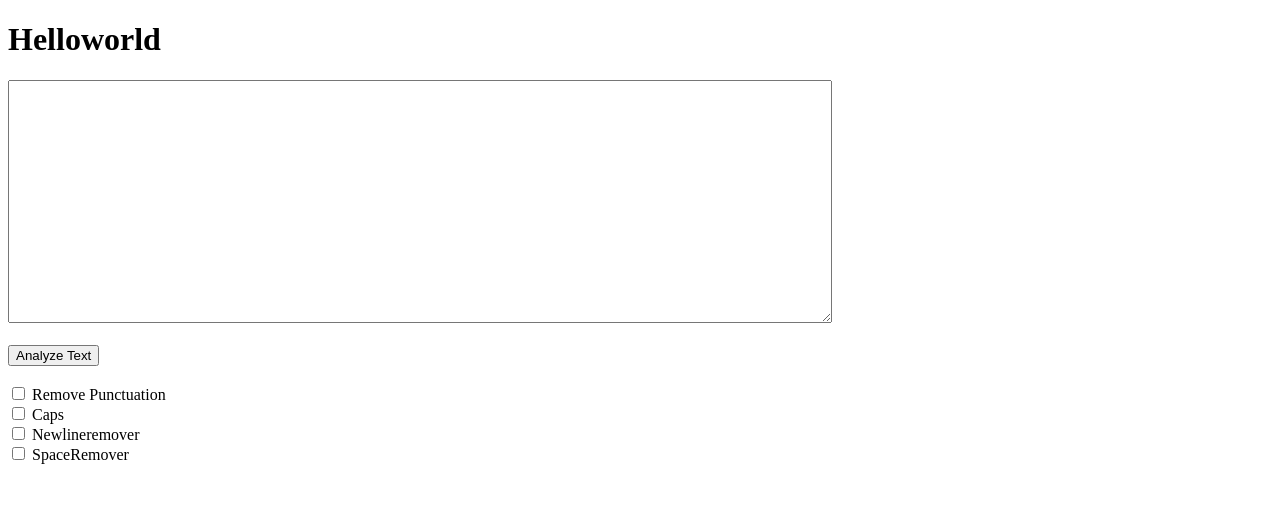
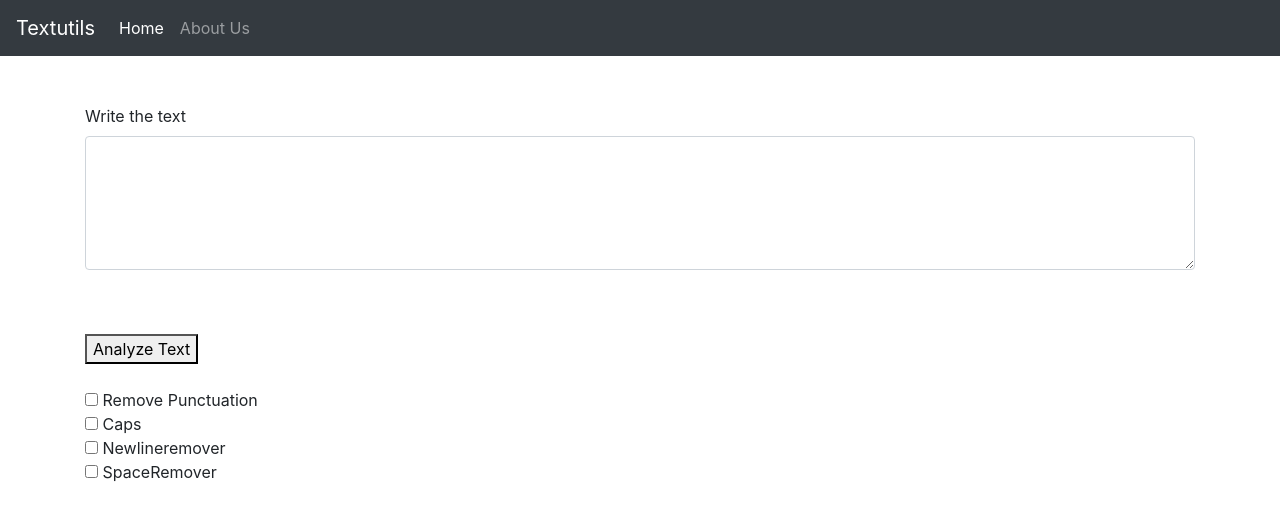
Before and after one commit to ram468/myutils, a Django app: page / in a window 1280 px wide. Shown: the top 521 px of the page. Run offline with Django 3.2, Linux system fonts and the light colour scheme; some libraries are stand-ins or nearby versions.

Commit message:
Added bootstrap to Template/base

```diff
--- a/mytextutils/views.py
+++ b/mytextutils/views.py
@@ -4,7 +4,7 @@ import string
 
 # Create your views here.
 def home(request):
-    return render(request , 'index.html')
+    return render(request , 'base.html')
 
 def analyzetext(request):
     text=request.GET.get('textbox','default')
@@ -37,8 +37,7 @@ def analyzetext(request):
     else:
         return HttpResponse("Error")
 
-def capitalise(request):
-    return HttpResponse("capitalise")
+
 
 def newlineremover(request):
     return HttpResponse("newlineremover")
--- /dev/null
+++ b/templates/base.html
@@ -0,0 +1,67 @@
+<!DOCTYPE html>
+<html lang="en">
+<head>
+  <meta charset="UTF-8">
+  <meta name="viewport" content="width=device-width, initial-scale=1.0">
+  <title>Document</title>
+</head>
+<body>
+
+
+
+<!-- CSS only -->
+<link rel="stylesheet" href="https://stackpath.bootstrapcdn.com/bootstrap/4.5.2/css/bootstrap.min.css" integrity="sha384-JcKb8q3iqJ61gNV9KGb8thSsNjpSL0n8PARn9HuZOnIxN0hoP+VmmDGMN5t9UJ0Z" crossorigin="anonymous">
+
+<!-- JS, Popper.js, and jQuery -->
+<script src="https://code.jquery.com/jquery-3.5.1.slim.min.js" integrity="sha384-DfXdz2htPH0lsSSs5nCTpuj/zy4C+OGpamoFVy38MVBnE+IbbVYUew+OrCXaRkfj" crossorigin="anonymous"></script>
+<script src="https://cdn.jsdelivr.net/npm/popper.js@1.16.1/dist/umd/popper.min.js" integrity="sha384-9/reFTGAW83EW2RDu2S0VKaIzap3H66lZH81PoYlFhbGU+6BZp6G7niu735Sk7lN" crossorigin="anonymous"></script>
+<script src="https://stackpath.bootstrapcdn.com/bootstrap/4.5.2/js/bootstrap.min.js" integrity="sha384-B4gt1jrGC7Jh4AgTPSdUtOBvfO8shuf57BaghqFfPlYxofvL8/KUEfYiJOMMV+rV" crossorigin="anonymous"></script>
+
+
+<nav class="navbar navbar-expand-lg navbar-dark bg-dark">
+    <a class="navbar-brand" href="#">Textutils</a>
+    <button class="navbar-toggler" type="button" data-toggle="collapse" data-target="#navbarSupportedContent" aria-controls="navbarSupportedContent" aria-expanded="false" aria-label="Toggle navigation">
+      <span class="navbar-toggler-icon"></span>
+    </button>
+
+    <div class="collapse navbar-collapse" id="navbarSupportedContent">
+      <ul class="navbar-nav mr-auto">
+        <li class="nav-item active">
+          <a class="nav-link" href="#">Home <span class="sr-only">(current)</span></a>
+        </li>
+        <li class="nav-item">
+          <a class="nav-link" href="#">About Us</a>
+        </li>
+    </ul>
+    </div>
+  </nav>
+  <br><br>
+
+<div class="container">
+
+  <form action="/analyzetext" method="get">
+    <div class="form-group">
+      <label>Write the text</label>
+      <textarea name='textbox' class="form-control" rows="5"></textarea>
+    </div>
+        <br><br>
+    <button type="submit">Analyze Text</button><br><br>
+
+    <input type="checkbox" class='product' name="removepunc"> Remove Punctuation
+    <br>
+    <input type="checkbox" class='product' name="firstcaps"> Caps
+    <br>
+    <input type="checkbox" class='product' name="newlineremover"> Newlineremover
+    <br>
+    <input type="checkbox" class='product' name="spaceremover"> SpaceRemover
+<script>
+$('.product').on('change',function(){
+    $('.product').not(this).prop('checked',false);
+})
+</script>
+
+</div>
+</form>
+
+</body>
+</html>
--- a/templates/index.html
+++ b/templates/index.html
@@ -1,13 +1,5 @@
-<!DOCTYPE html>
-<html lang="en">
-<head>
-    <meta charset="UTF-8">
-    <meta name="viewport" content="width=device-width, initial-scale=1.0">
-    <title>Document</title>
-    <script src="https://ajax.googleapis.com/ajax/libs/jquery/3.5.1/jquery.min.js"></script>
-</head>
-<body>
-    <h1 id='info'>Helloworld</h1>
+
+{% block content %}
 
 
 
@@ -34,7 +26,4 @@
 
 
 
-
-
-</body>
-</html>
+    {% endblock %}
```
Also changed, not shown: templates/analyze.html (+16 -13 lines).
